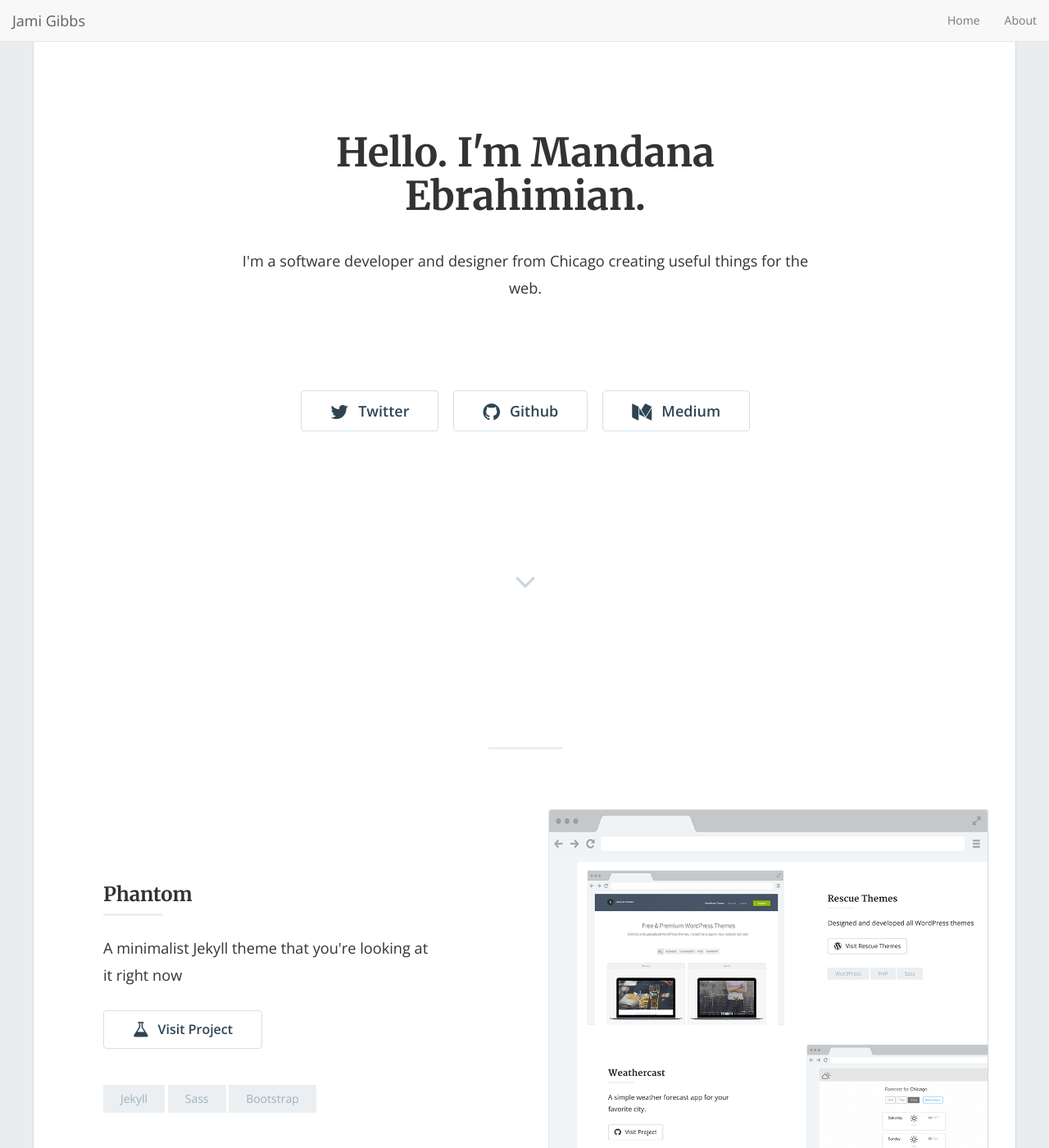
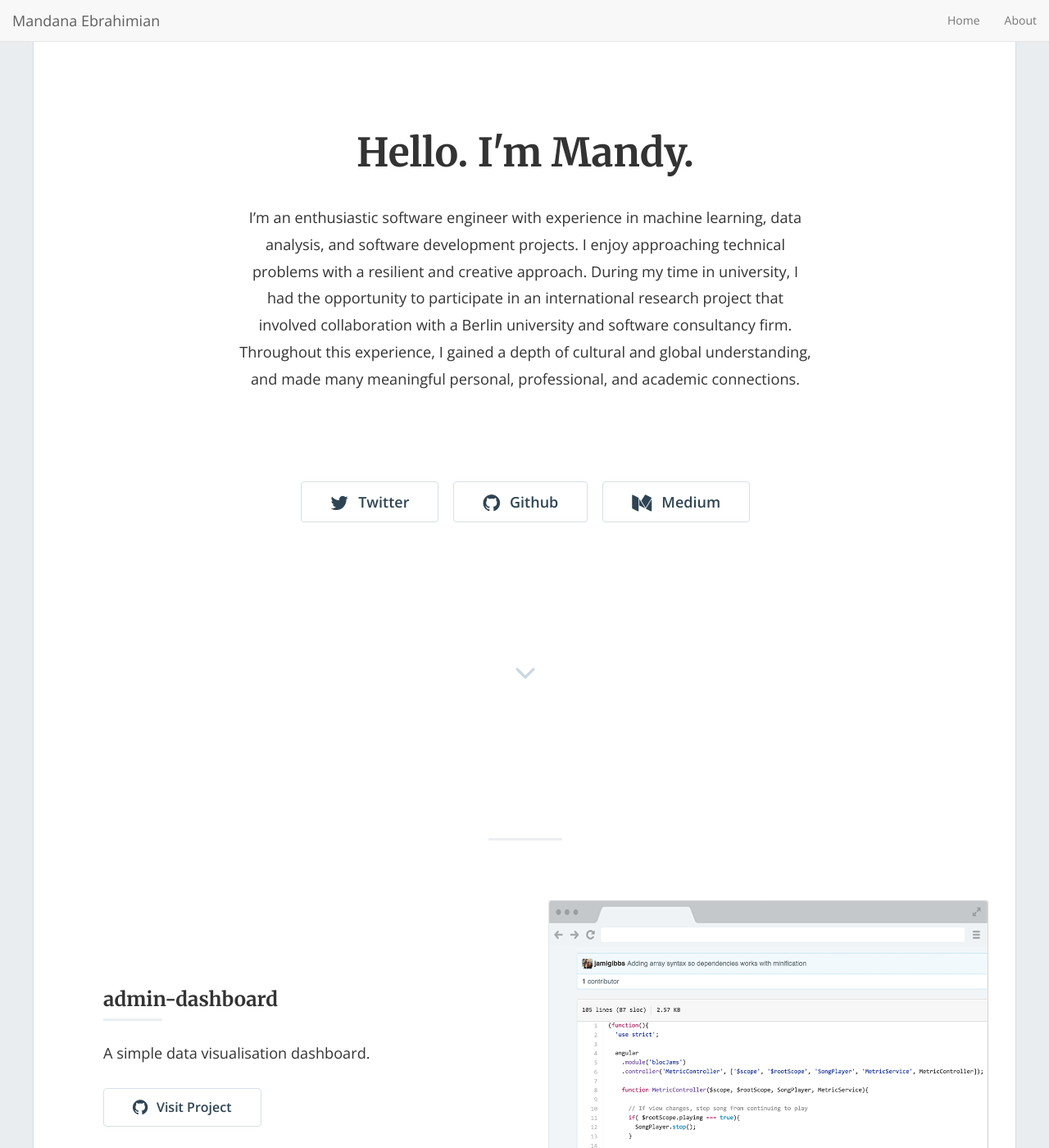
Before and after one commit to manderoon/portfolio, a Jekyll site: the page built from index.html, in a window 1280 px wide and 1400 px high. Shown: the whole window at 82% size. Built offline with Jekyll 4.4.1, drawn with Linux system fonts in a browser that asks for light colours; nearby versions of some CDN libraries; the list of posts is cut into pages by our own code; some of the changed text lies outside the part shown.

Commit message:
Updated landing page

```diff
--- a/_config.yml
+++ b/_config.yml
@@ -13,14 +13,19 @@
 # you will see them accessed via {{ site.title }}, {{ site.email }}, and so on.
 # You can create any custom variable you would like, and they will be accessible
 # in the templates via {{ site.myvariable }}.
-title: "Hello. I'm Mandana Ebrahimian."
-email: 'jami0821@gmail.com'
-description: "I'm a software developer and designer from Chicago creating useful things for the web."
+title: "Hello. I'm Mandy."
+email: 'mandana.ebrahimian@mail.com'
+description: "I’m an enthusiastic software engineer with experience in machine learning, data analysis, and
+software development projects. I enjoy approaching technical problems with a resilient and
+creative approach.
+During my time in university, I had the opportunity to participate in an international research
+project that involved collaboration with a Berlin university and software consultancy firm.
+Throughout this experience, I gained a depth of cultural and global understanding, and made
+many meaningful personal, professional, and academic connections."
+
 baseurl: "" # the subpath of your site, e.g. /blog
 url: "https://manderoon.github.io/portfolio" # the base hostname & protocol for your site, e.g. https://example.com
-twitter_username: 'jamigibbs'
-github_username: 'jamigibbs'
-medium_username: 'blog.jamigibbs.com'
+github_username: 'manderoon'
 
 # Build settings
 markdown: kramdown
@@ -93,7 +98,7 @@ pagination:
 
 ### Phantom settings
 footer_text: '© 2018 Jami Gibbs'
-admin_name: 'Jami Gibbs'
+admin_name: 'Mandana Ebrahimian'
 google_analytics: "UA-9999999-99" # Update with your own tracking ID
 enable_contact: false
 
```
Also changed, not shown: _posts/2016-02-17-weathercast.md (+5 -5 lines), _posts/2016-02-18-phantom-jekyll-template.md (deleted, +0 -13 lines), _posts/2016-02-19-rescue-themes.md (deleted, +0 -13 lines), _posts/2016-02-20-bloc-jams-angular.md (deleted, +0 -13 lines).
